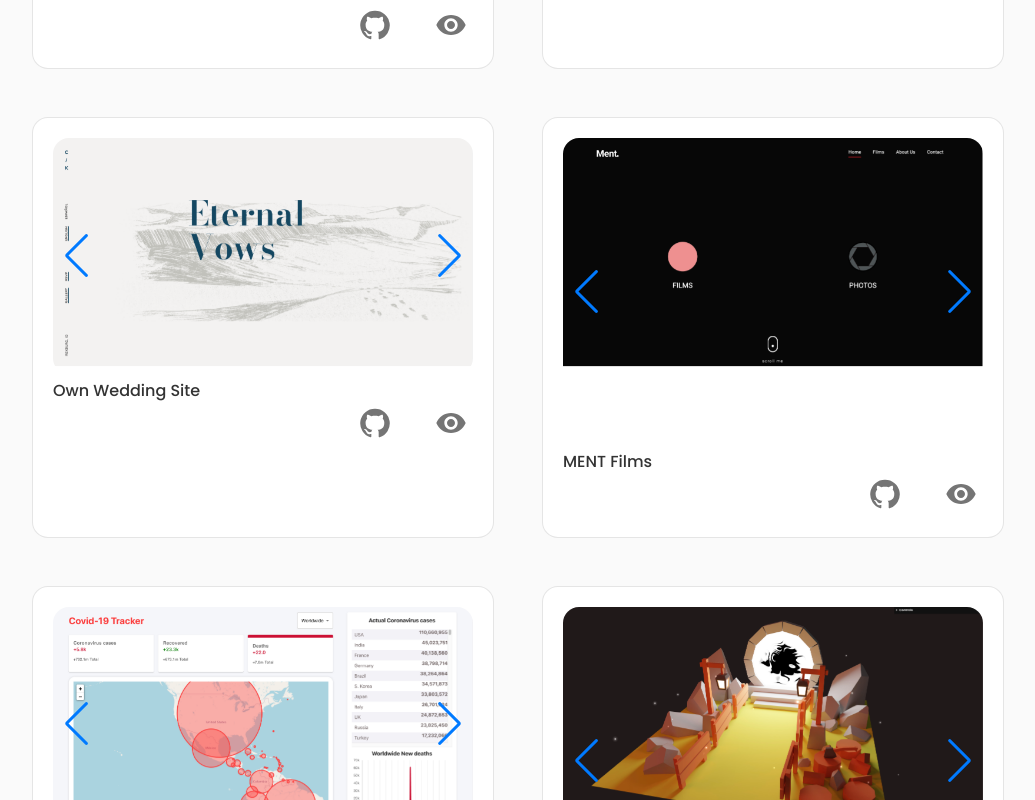
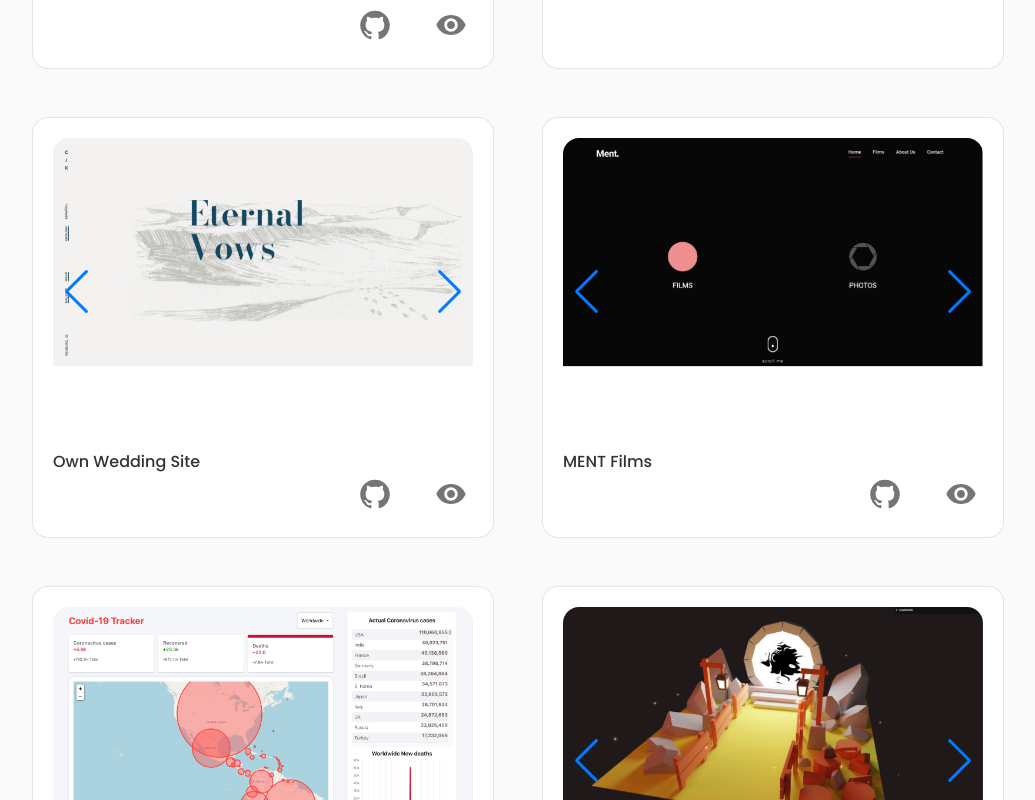
Before and after one commit to kevincastrochavez/kevin-portfolio, a React (Create React App) app: page / in a window 1280 px wide. Shown: the part 1320-2120 px from the top of the page, without its empty margins (122-1157 px from the left). Built offline with nearby package versions, Linux system fonts and the light colour scheme.

Commit message:
made swiper dynamic for all the images

```diff
--- a/src/components/portfolio/Project.js
+++ b/src/components/portfolio/Project.js
@@ -21,12 +21,11 @@ function Project({ item }) {
         navigation={true}
         modules={[EffectFade, Navigation]}
       >
-        <SwiperSlide>
-          <img src={item.images[0]} alt='' />
-        </SwiperSlide>
-        <SwiperSlide>
-          <img src={item.images[1]} alt='' />
-        </SwiperSlide>
+        {item.images?.map((image) => (
+          <SwiperSlide>
+            <img src={image} alt={image} key={image} />
+          </SwiperSlide>
+        ))}
       </Swiper>
       <h3 className='project__title'>{item.title}</h3>
       <div className='project__actions'>
```
